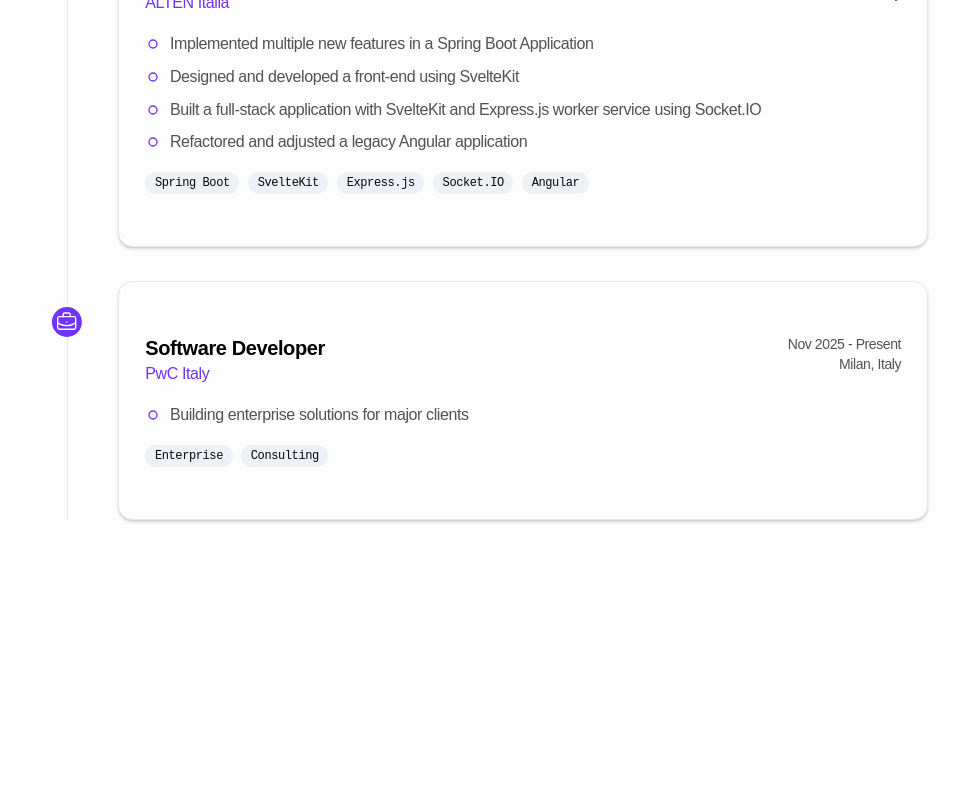
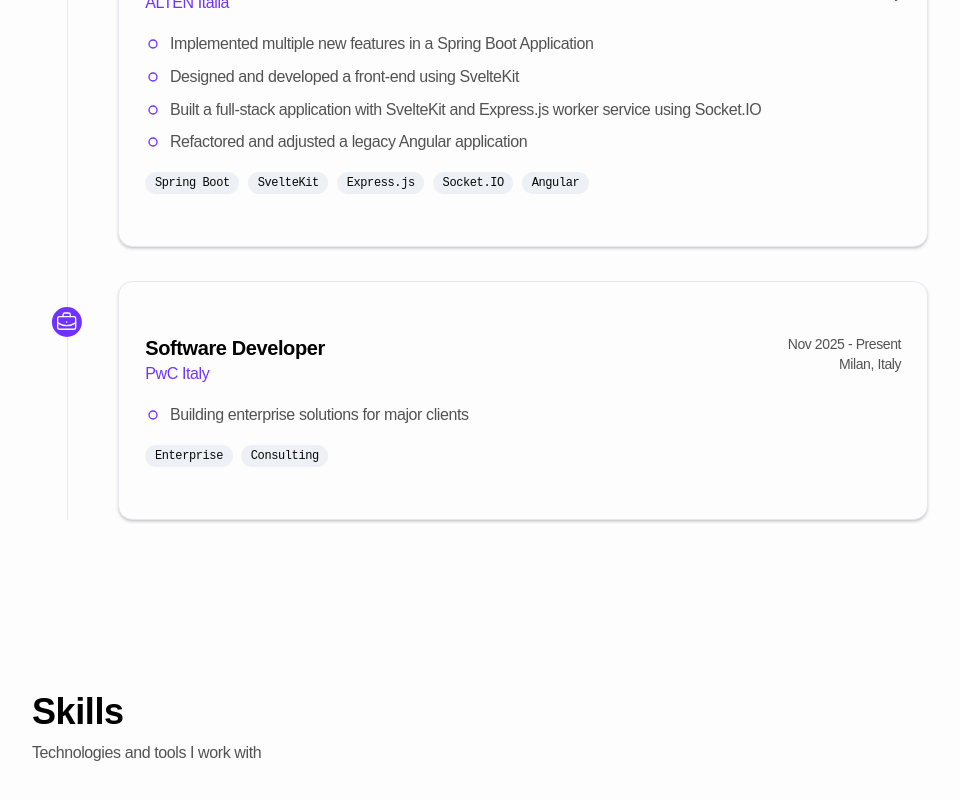
Before and after one commit to lorenzo-vecchio/svelte-portfolio, a SvelteKit app: page / in a window 1280 px wide. Shown: the part 1856-2656 px from the top of the page, without its empty margins (160-1120 px from the left). Built offline with nearby package versions, Linux system fonts and the light colour scheme.

Commit message:
add Skills section and update navbar for navigation

```diff
--- a/src/lib/conf/navbar.ts
+++ b/src/lib/conf/navbar.ts
@@ -6,5 +6,6 @@
 export const navItems: NavItem[] = [
     { label: 'Home', href: '#hero' },
     { label: 'Experience', href: '#experience' },
-    { label: 'Contact', href: '#contact' }
+    { label: 'Skills', href: '#skills' },
+    { label: 'Contact', href: '#contact' },
 ]
--- /dev/null
+++ b/src/lib/sections/skills.svelte
@@ -0,0 +1,7 @@
+<section class="min-h-screen px-6 py-20" id="skills">
+    <div class="max-w-4xl mx-auto">
+        <h2 class="text-3xl md:text-4xl font-bold mb-2 text-foreground">Skills</h2>
+        <p class="text-muted-foreground mb-12">Technologies and tools I work with</p>
+
+    </div>
+</section>
--- a/src/routes/+page.svelte
+++ b/src/routes/+page.svelte
@@ -2,11 +2,13 @@
   import Contact from "$lib/sections/contact.svelte";
   import Experience from "$lib/sections/experience.svelte";
   import Hero from "$lib/sections/hero.svelte";
+  import Skills from "$lib/sections/skills.svelte";
 
 </script>
 
 <div class="w-full">
   <Hero />
   <Experience />
+  <Skills />
   <Contact />
 </div>
```
